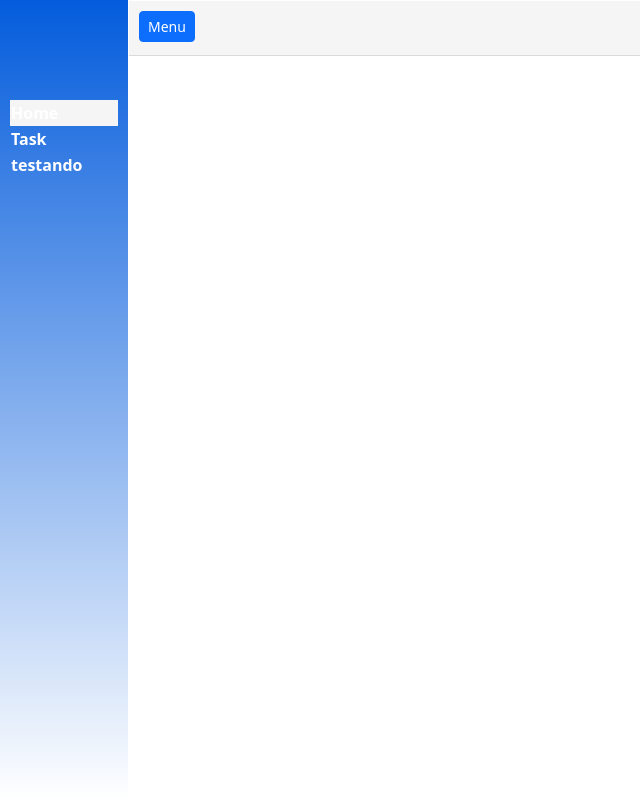
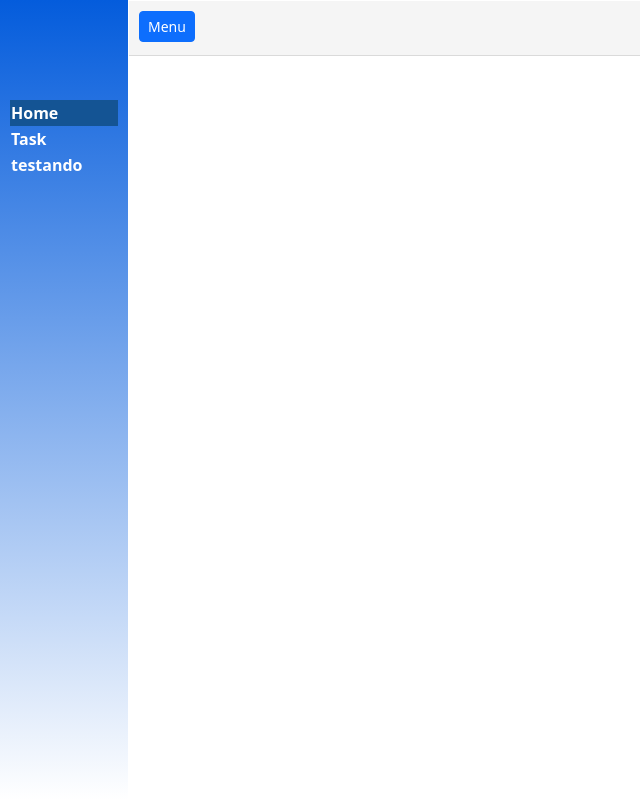
Before and after one commit to pedroferreirasi/dashboard-ui, an Angular app: page / in a window 1280 px wide. In both pictures the pointer is over the element "Home". Shown: the top 800 px of the page, without its empty margins (0-640 px from the left). Built offline with nearby package versions, Linux system fonts and the light colour scheme.

Commit message:
Inclusao do hover melhor

```diff
--- a/src/app/app.component.scss
+++ b/src/app/app.component.scss
@@ -39,10 +39,6 @@ a:link, a:visited {
   font-weight: bold;
 }
 
-a:hover {
-  color: black;
+.classemenu:hover {
+  background-color: #145494
 }
-
-.classemenu:hover {
-  background-color: whitesmoke
-}
```
